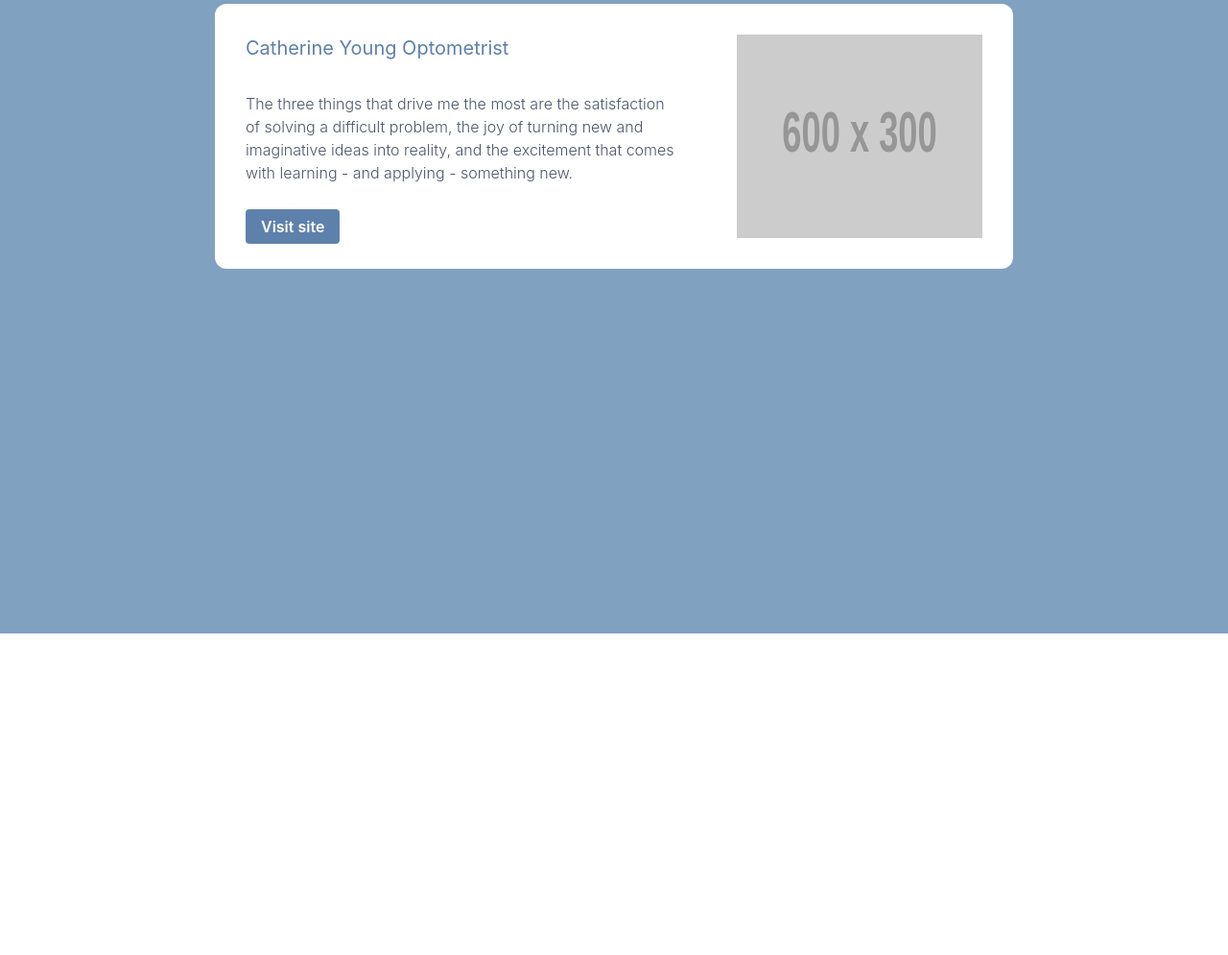
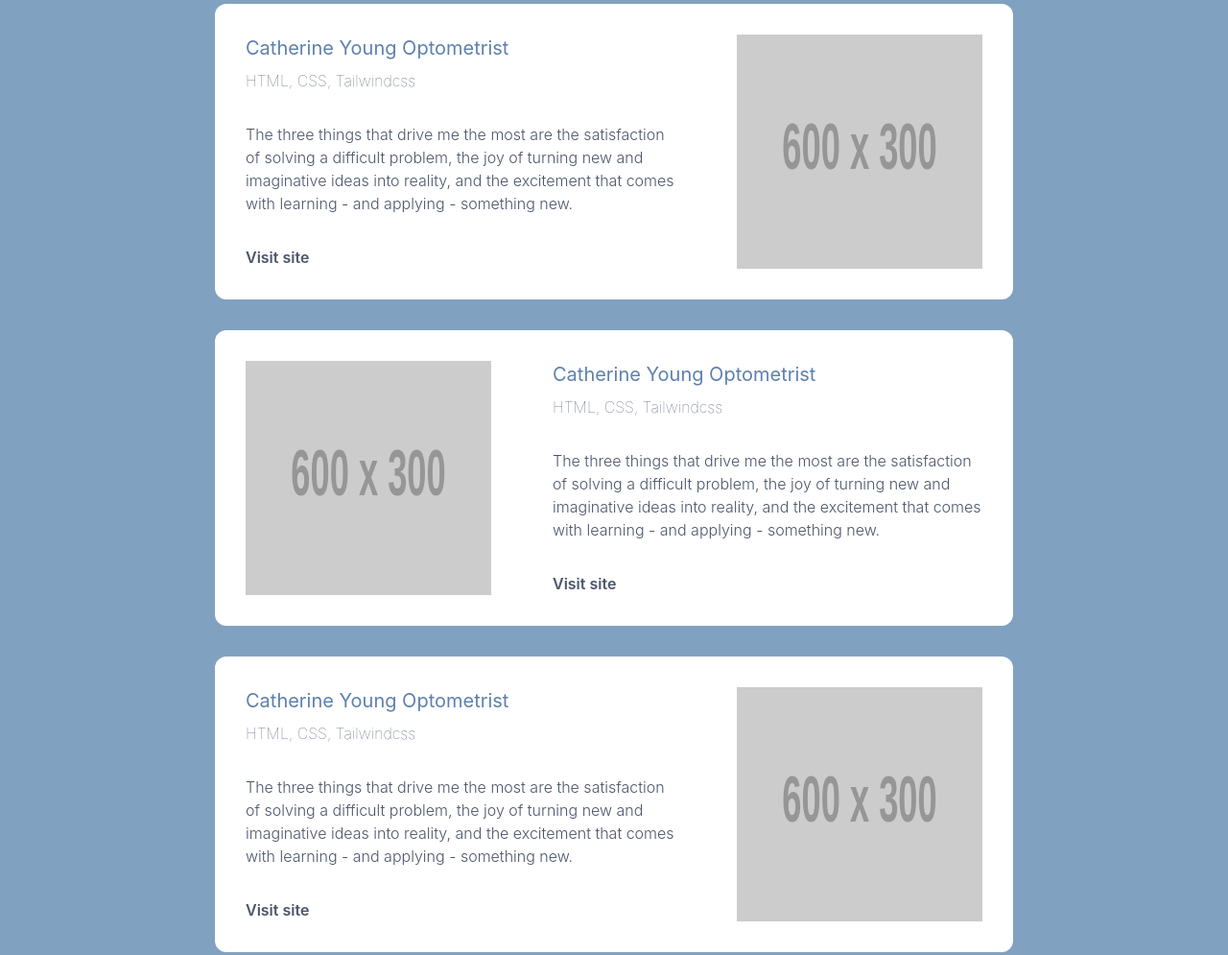
Before and after one commit to BenKrocke/benkrocke.com.au, a website: page index.html in a window 1280 px wide. Shown: the part 940-1935 px from the top of the page at 96% size. Before the commit the page ends 1600 px from the top, so only its background shows below. Drawn offline with Linux system fonts and the light colour scheme; placeholder pictures from the web are drawn by us; a web font is replaced by a local one.

Commit message:
Add some data

```diff
--- a/index.html
+++ b/index.html
@@ -67,11 +67,34 @@
 
 	<div class="bg-nord-frost flex flex-col py-12 md:py-20 !pb-40 px-8 md:px-16 lg:px-28 xl:px-56 2xl:px-80 min-h-screen">
 	  <h1 class="text-white mb-8 text-2xl font-bold">Projects</h1>
+
+	  <div class="bg-white rounded-xl p-8 flex mb-8">
+	    <div class="w-2/3 pr-16">
+	      <h2 class="mb-2 text-xl">Catherine Young Optometrist</h2>
+	      <h3 class="mb-8 font-thin text-nord-black">HTML, CSS, Tailwindcss</h3>
+	      <p class="mb-8">The three things that drive me the most are the satisfaction of solving a difficult problem, the joy of turning new and imaginative ideas into reality, and the excitement that comes with learning - and applying - something new.</p>
+	      <a href="./resources/resume.pdf" download target="_blank" class="font-semibold">Visit site</a>
+	    </div>
+	    <img src="https://placehold.co/600x300" class="w-1/3" />
+	  </div>
+
+	  <div class="bg-white rounded-xl p-8 flex mb-8">
+	    	    <img src="https://placehold.co/600x300" class="w-1/3" />
+
+	    <div class="w-2/3 pl-16">
+	      <h2 class="mb-2 text-xl">Catherine Young Optometrist</h2>
+	      <h3 class="mb-8 font-thin text-nord-black">HTML, CSS, Tailwindcss</h3>
+	      <p class="mb-8">The three things that drive me the most are the satisfaction of solving a difficult problem, the joy of turning new and imaginative ideas into reality, and the excitement that comes with learning - and applying - something new.</p>
+	      <a href="./resources/resume.pdf" download target="_blank" class="font-semibold">Visit site</a>
+	    </div>
+	  </div>
+
 	  <div class="bg-white rounded-xl p-8 flex">
 	    <div class="w-2/3 pr-16">
-	    <h2 class="mb-8 text-xl">Catherine Young Optometrist</h2>
-	    <p class="mb-8">The three things that drive me the most are the satisfaction of solving a difficult problem, the joy of turning new and imaginative ideas into reality, and the excitement that comes with learning - and applying - something new.</p>
-	      <a href="mailto:benkrocke@gmail.com" target="_blank" class="bg-nord-blue py-2 px-4 text-white font-semibold rounded text-white hover:text-white hover:bg-nord-frost">Visit site</a>
+	      <h2 class="mb-2 text-xl">Catherine Young Optometrist</h2>
+	      <h3 class="mb-8 font-thin text-nord-black">HTML, CSS, Tailwindcss</h3>
+	      <p class="mb-8">The three things that drive me the most are the satisfaction of solving a difficult problem, the joy of turning new and imaginative ideas into reality, and the excitement that comes with learning - and applying - something new.</p>
+	      <a href="./resources/resume.pdf" download target="_blank" class="font-semibold">Visit site</a>
 	    </div>
 	    <img src="https://placehold.co/600x300" class="w-1/3" />
 	  </div>
```
Also changed, not shown: output.css.
